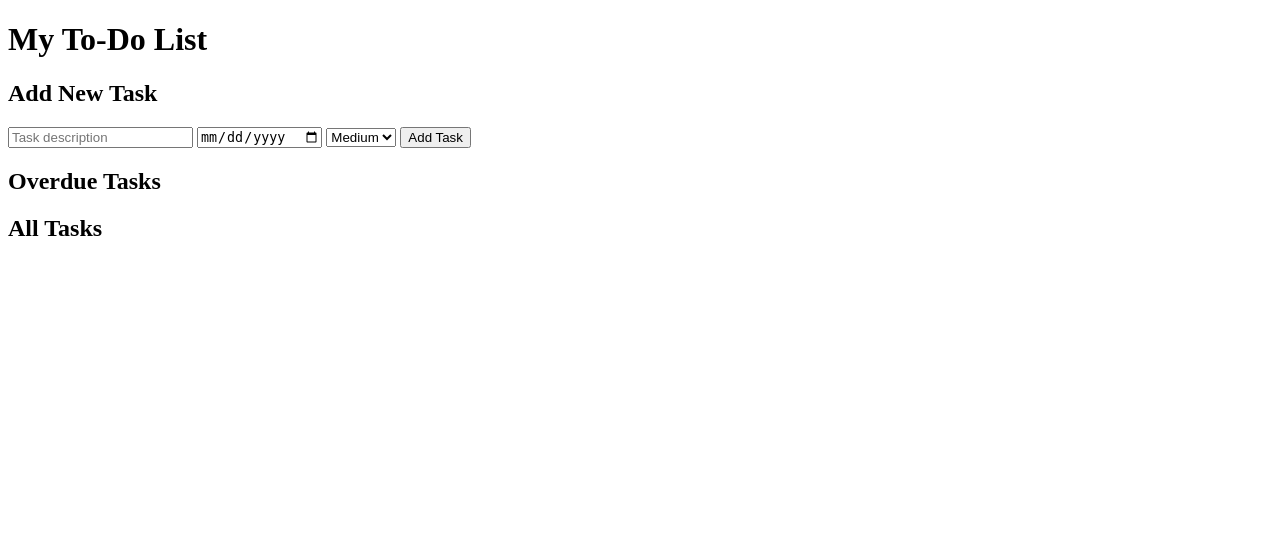
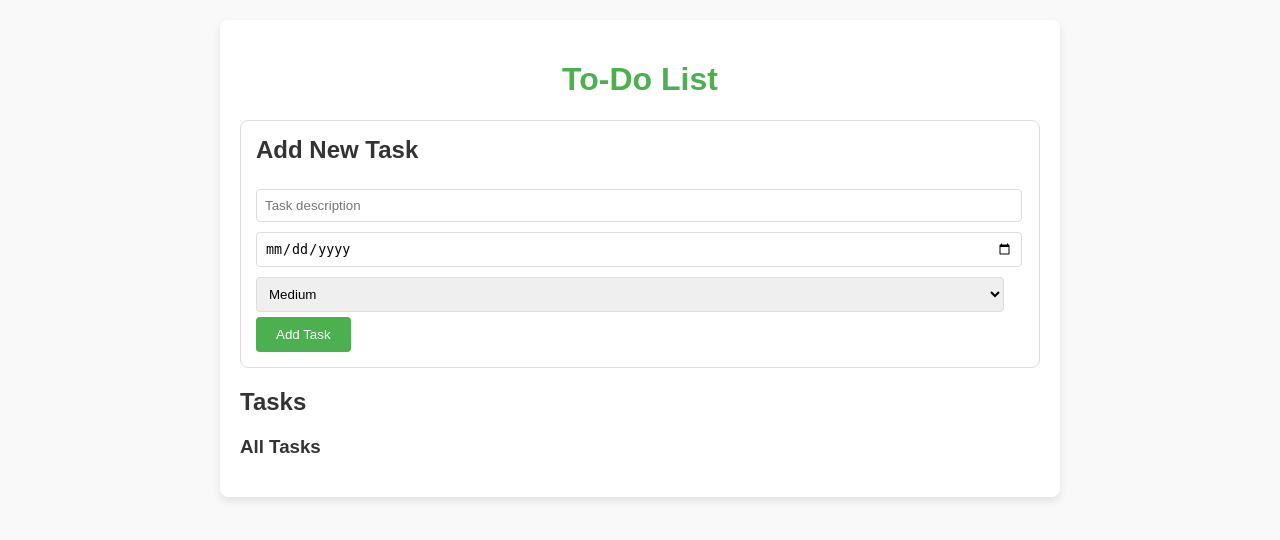
Before and after one commit to linlet1173/Quiz-app, a Flask app: template templates/index.html in a window 1280 px wide. Shown: the top 540 px of the page. Run offline with Flask 3, Linux system fonts and the light colour scheme; the template is opened without the code that fills it, so the values that code supplies are empty.

Commit message:
css update

```diff
--- /dev/null
+++ b/static/style.css
@@ -0,0 +1,105 @@
+body {
+    font-family: Arial, sans-serif;
+    background-color: #f9f9f9;
+    color: #333;
+    margin: 0;
+    padding: 0;
+}
+
+.container {
+    max-width: 800px;
+    margin: 20px auto;
+    padding: 20px;
+    background: #fff;
+    border-radius: 8px;
+    box-shadow: 0 4px 8px rgba(0, 0, 0, 0.1);
+}
+
+header {
+    text-align: center;
+    margin-bottom: 20px;
+}
+
+header h1 {
+    color: #4CAF50;
+}
+
+.add-task {
+    margin-bottom: 20px;
+    padding: 15px;
+    border: 1px solid #ddd;
+    border-radius: 8px;
+}
+
+.add-task h2 {
+    margin-top: 0;
+}
+
+.add-task form input,
+.add-task form select {
+    padding: 8px;
+    margin: 5px 0;
+    width: calc(100% - 20px);
+    border: 1px solid #ddd;
+    border-radius: 4px;
+}
+
+.add-task form button {
+    padding: 10px 20px;
+    background-color: #4CAF50;
+    color: white;
+    border: none;
+    border-radius: 4px;
+    cursor: pointer;
+}
+
+.add-task form button:hover {
+    background-color: #45a049;
+}
+
+.task-list .task-card {
+    border: 1px solid #ddd;
+    background: #fefefe;
+    border-radius: 8px;
+    margin-bottom: 10px;
+    padding: 15px;
+}
+
+.task-card p {
+    margin: 5px 0;
+}
+
+.priority-high {
+    color: #e74c3c;
+}
+
+.priority-medium {
+    color: #f39c12;
+}
+
+.priority-low {
+    color: #27ae60;
+}
+
+.status-pending {
+    color: #e74c3c;
+}
+
+.status-done {
+    color: #2ecc71;
+}
+
+.delete-btn {
+    display: inline-block;
+    padding: 5px 10px;
+    color: white;
+    background: #e74c3c;
+    border: none;
+    border-radius: 4px;
+    text-decoration: none;
+    cursor: pointer;
+}
+
+.delete-btn:hover {
+    background: #c0392b;
+}
--- a/tasks.json
+++ b/tasks.json
@@ -1,41 +1,41 @@
 [
     {
-        "id": "8a6f800f-b2b6-49ea-9ab6-31ac036fe8f9",
+        "id": "350f946b-3bf6-4aa5-a151-02365c4943fc",
         "description": "Python project",
         "deadline": "2024-12-11",
         "priority": "High",
         "completed": false
     },
     {
-        "id": "67e812a7-aa9d-4c8f-af7d-c307e29ff99d",
+        "id": "7b91a1e3-c9da-4a22-a330-ff23f5fe0b2a",
         "description": "data communication assignmnt",
         "deadline": "2024-12-15",
-        "priority": "medium",
+        "priority": "Medium",
         "completed": false
     },
     {
-        "id": "41d965ec-fe74-413b-9515-0b5e748ab749",
+        "id": "6ba38079-9a76-47d9-b2af-8f82909d0962",
         "description": "Eng pronunciation HW",
         "deadline": "2024-12-16",
         "priority": "Medium",
         "completed": false
     },
     {
-        "id": "492ff534-9ec4-4972-9ae2-c69cf952385f",
+        "id": "c368d60a-e982-47a6-95ee-e24e8037da0f",
         "description": "Music video making",
         "deadline": "2024-12-15",
         "priority": "High",
         "completed": false
     },
     {
-        "id": "987d32b5-6d4e-4f0e-971b-e25c6b3dd65a",
+        "id": "1df0fef9-e08d-4854-b391-a0b083776b50",
         "description": "Phy lab assignments>>RC circuit",
         "deadline": "2024-12-10",
         "priority": "low",
         "completed": true
     },
     {
-        "id": "0250862a-b59a-4591-9061-4bd31eb8456b",
+        "id": "bba6573b-fb11-48d3-a509-86d0d1f89772",
         "description": "Group study in library",
         "deadline": null,
         "priority": "Medium",
--- a/templates/index.html
+++ b/templates/index.html
@@ -4,10 +4,15 @@
     <meta charset="UTF-8">
     <meta name="viewport" content="width=device-width, initial-scale=1.0">
     <title>To-Do List</title>
+    <link rel="stylesheet" href="/static/style.css">
 </head>
 <body>
-    <h1>My To-Do List</h1>
+    <div class="container">
+        <header>
+            <h1>To-Do List</h1>
+        </header>
 
+        <section class="add-task">
             <h2>Add New Task</h2>
             <form action="/add" method="POST">
                 <input type="text" name="description" placeholder="Task description" required>
@@ -19,38 +24,40 @@
                 </select>
                 <button type="submit">Add Task</button>
             </form>
+        </section>
 
-    <h2>Overdue Tasks</h2>
-    <ul>
+        <section class="task-list">
+            <h2>Tasks</h2>
+
+            {% if overdue_tasks %}
+            <div class="task-section overdue-tasks">
+                <h3>Overdue Tasks</h3>
                 {% for task in overdue_tasks %}
-        <li>
-            {{ task.description }} (Deadline: {{ task.deadline }})
-        </li>
+                <div class="task-card">
+                    <p><strong>{{ task.description }}</strong></p>
+                    <p>Deadline: {{ task.deadline }}</p>
+                    <p>Status: <span class="status-pending">Overdue</span></p>
+                </div>
                 {% endfor %}
-    </ul>
+            </div>
+            {% endif %}
 
-    <h2>All Tasks</h2>
-    <ul>
+            <div class="task-section">
+                <h3>All Tasks</h3>
                 {% for task in tasks %}
-        <li>
-            {{ task.description }} - Priority: {{ task.priority }} - Status: {{ "Done" if task.completed else "Pending" }}
-            <form action="/update/{{ task.id }}" method="POST" style="display: inline;">
-                <input type="text" name="description" placeholder="Update description">
-                <input type="date" name="deadline">
-                <select name="priority">
-                    <option value="High">High</option>
-                    <option value="Medium">Medium</option>
-                    <option value="Low">Low</option>
-                </select>
-                <label>
-                    <input type="checkbox" name="completed" {{ "checked" if task.completed else "" }}>
-                    Completed
-                </label>
-                <button type="submit">Update</button>
+                <div class="task-card">
+                    <p><strong>{{ task.description }}</strong></p>
+                    <p>Deadline: {{ task.deadline or "None" }}</p>
+                    <p>Priority: <span class="priority-{{ task.priority|lower }}">{{ task.priority }}</span></p>
+                    <p>Status: <span class="{{ "status-done" if task.completed else "status-pending" }}">{{ "Done" if task.completed else "Pending" }}</span></p>
+                    <form action="/update/{{ task.id }}" method="POST" class="inline-form">
+                        <button type="submit">Mark as Done</button>
                     </form>
-            <a href="/delete/{{ task.id }}">Delete</a>
-        </li>
+                    <a href="/delete/{{ task.id }}" class="delete-btn">Delete</a>
+                </div>
                 {% endfor %}
-    </ul>
+            </div>
+        </section>
+    </div>
 </body>
 </html>
```
Lines whose indentation alone changed are shown as unchanged.
